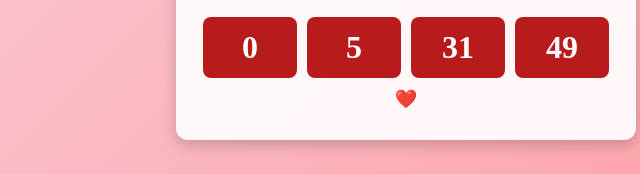
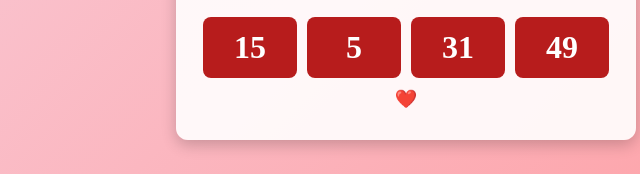
Before and after one commit to nooooocturnalll/nooooocturnalll.github.io, a plain HTML site: page index.html in a window 1280 px wide. Shown: the part 176-350 px from the top of the page, 234-874 px from the left. Drawn offline with Linux system fonts and the light colour scheme.

Commit message:
Add files via upload

```diff
--- a/index.html
+++ b/index.html
@@ -86,7 +86,7 @@
       <div class="gift-box" onclick="openGift()">🎁</div>
     </div>
     <script>
-      const targetDate = new Date("2025-03-03T00:00:00").getTime();
+      const targetDate = new Date("2025-03-18T00:00:00").getTime();
       const countdownContainer = document.getElementById("countdown-container");
       const contentElement = document.getElementById("content");
       const daysElement = document.getElementById("days");
```
